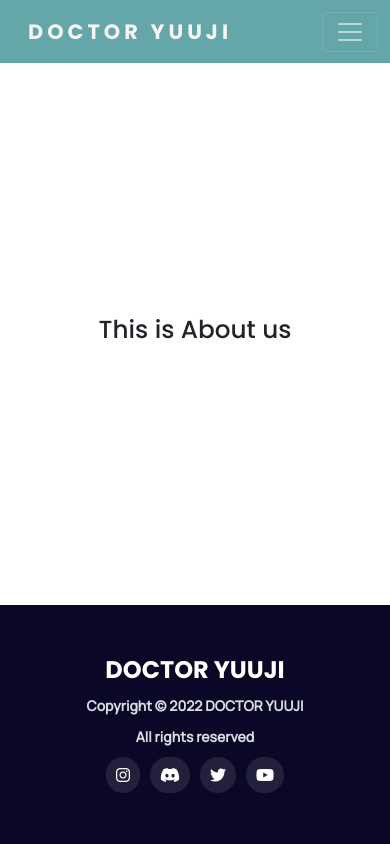
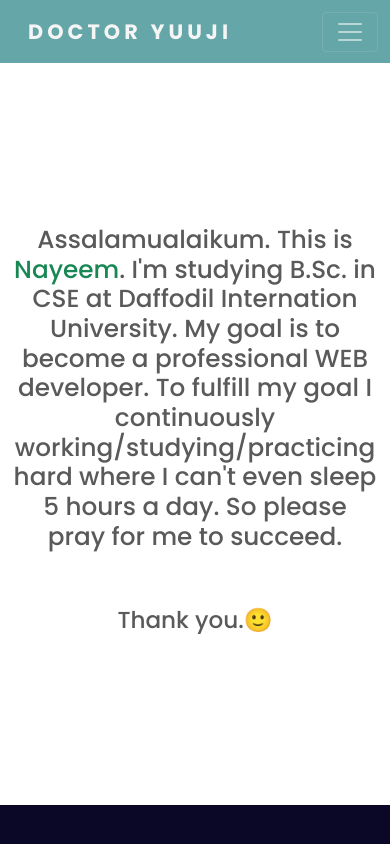
Before and after one commit to ReNayeem/Dr.-Yuuji, a React (Create React App) app: page /about in a window 390 px wide. Shown: the top 844 px of the page. Built offline with nearby package versions, Linux system fonts and the light colour scheme; no server answers; a web font is replaced by a local one.

Commit message:
about me done

```diff
--- a/src/Pages/About/About.css
+++ b/src/Pages/About/About.css
@@ -3,10 +3,11 @@
     align-items: center;
     justify-content: center;
     display: flex;
+    color: rgb(90, 90, 90);
 }
 
 @media only screen and (max-width: 688px) {
     .about-page {
-        height: calc(100vh - 302.2px);
+        height: calc(100vh - 102.2px);
     }
 }
--- a/src/Pages/About/About.js
+++ b/src/Pages/About/About.js
@@ -3,8 +3,10 @@ import './About.css'
 
 const About = () => {
     return (
-        <div className='about-page'>
-            <h2>This is About us</h2>
+        <div className='about-page text-center container d-flex flex-column'>
+            <h2>Assalamualaikum. This is <span className='text-success'>Nayeem</span>. I'm studying B.Sc. in CSE at Daffodil Internation University. My goal is to become a professional WEB developer. To fulfill my goal I continuously working/studying/practicing hard where I can't even sleep 5 hours a day. So please pray for me to succeed.
+            </h2>
+            <h3 className='mt-5'>Thank you.🙂</h3>
         </div>
     );
 };
```
